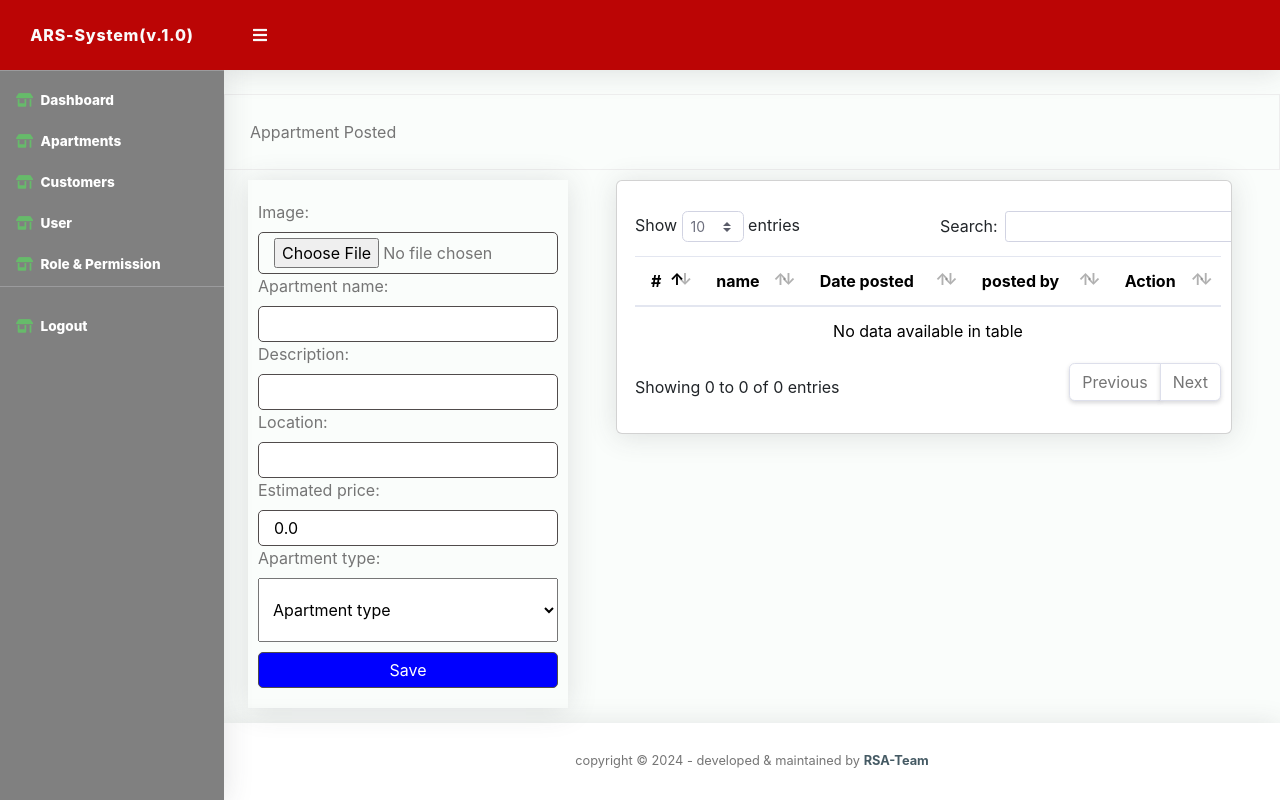
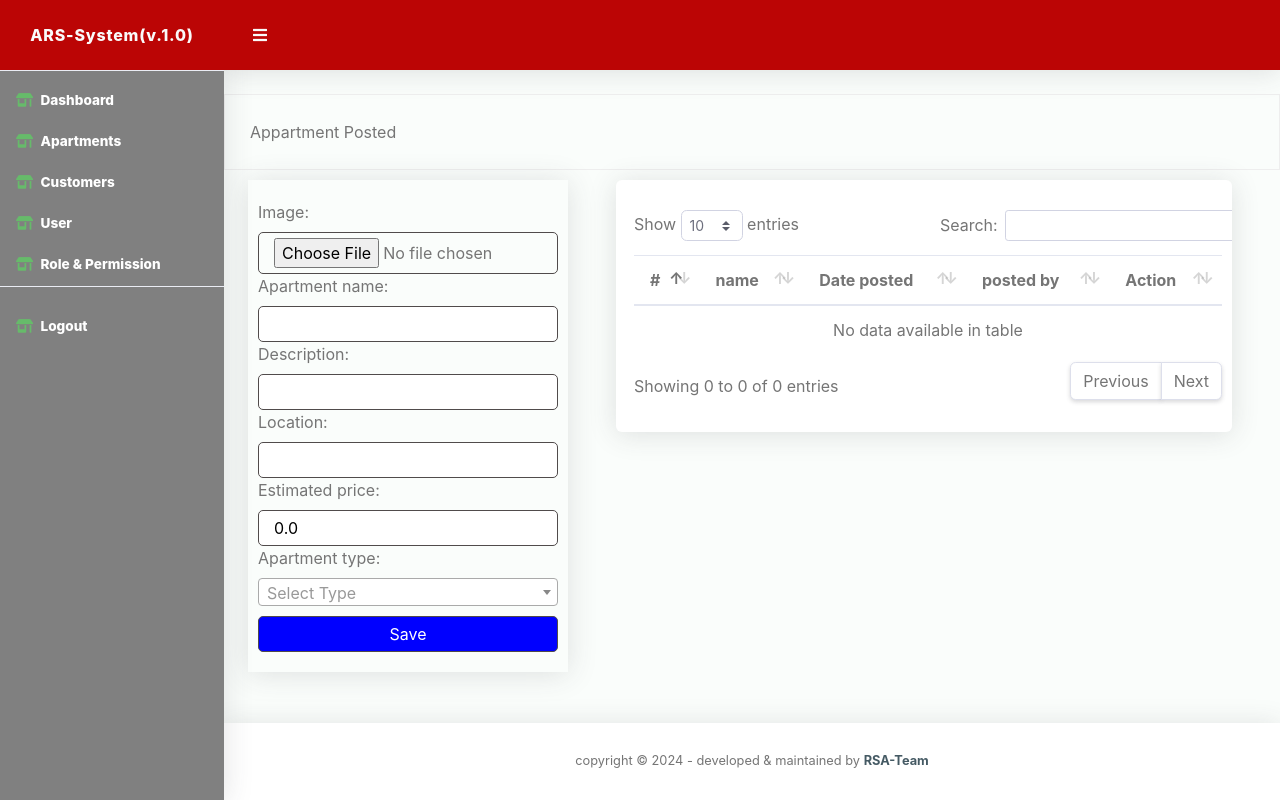
Before and after one commit to halidi-hamidu/ARS, a Django app: page /auth/Apartment/ in a window 1280 px wide. Run offline with Django 5.2, Linux system fonts and the light colour scheme; some libraries are stand-ins or nearby versions; some web fonts are replaced.

Commit message:
id_apartment_type changed from id_Apartment_type

```diff
--- a/templates/account/admin/base.html
+++ b/templates/account/admin/base.html
@@ -9,7 +9,6 @@
   <meta name="author" content="Halidy-coder">
   <link href="{% static 'img/logo/logo.jpg' %}" rel="icon">
   <title>ARS- {% block title %} {% endblock %}</title>
-  <link href="{% static './assets/css/bs5.min.css' %}" rel="stylesheet" >
 
   <script src="{% static './assets/js/demo/chart.js' %}"></script>
   <link href="{% static './assets/vendor/fontawesome-free/css/all.min.css' %}" rel="stylesheet" type="text/css">
@@ -29,6 +28,7 @@
   <link rel="stylesheet" href="{% static './assets/css/dashboard.css' %}">
   <script src="{% static './assets/js/jquery.min.js' %}"></script>
   <script src="{% static './assets/js/chart.umd.js' %}"></script>
+
   <style>
     .card-header , .card-footer{
       display: none !important;
@@ -194,7 +194,7 @@
         placeholder: "Select User",
         allowClear: true
       })
-      $('#id_Apartment_type').select2({
+      $('#id_apartment_type').select2({
         placeholder: "Select Type",
         allowClear: true
       })
```
